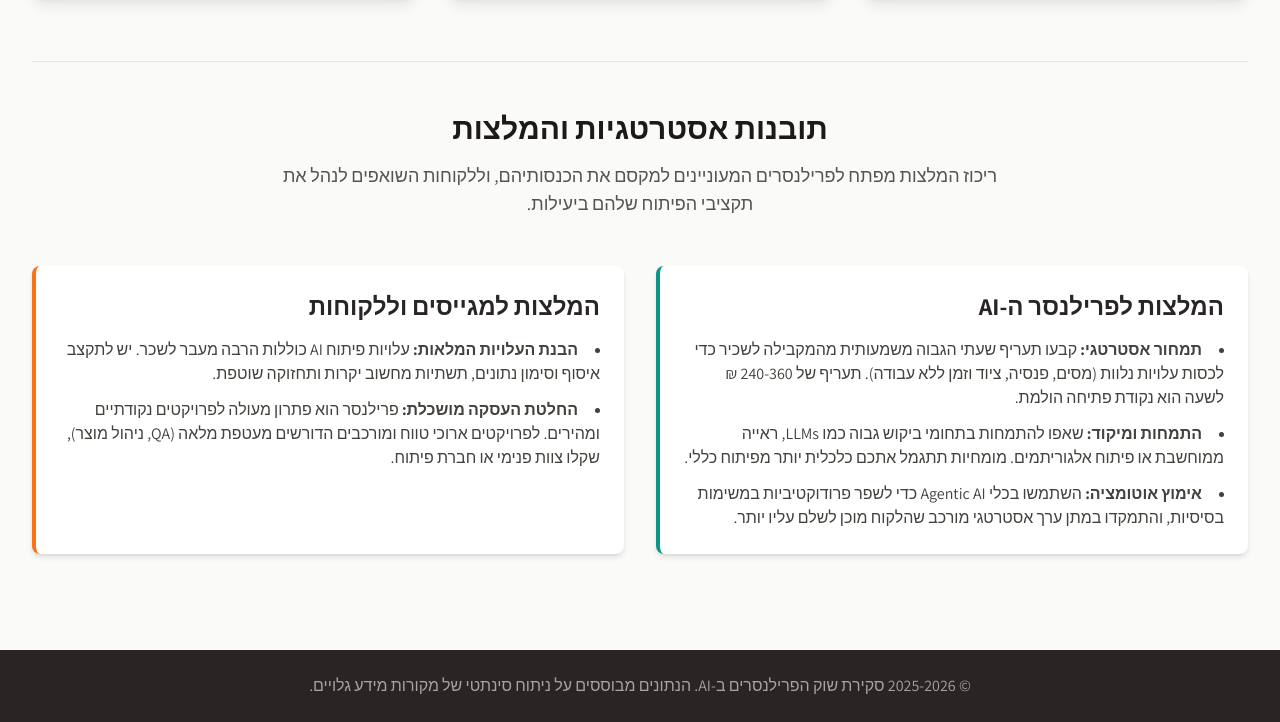
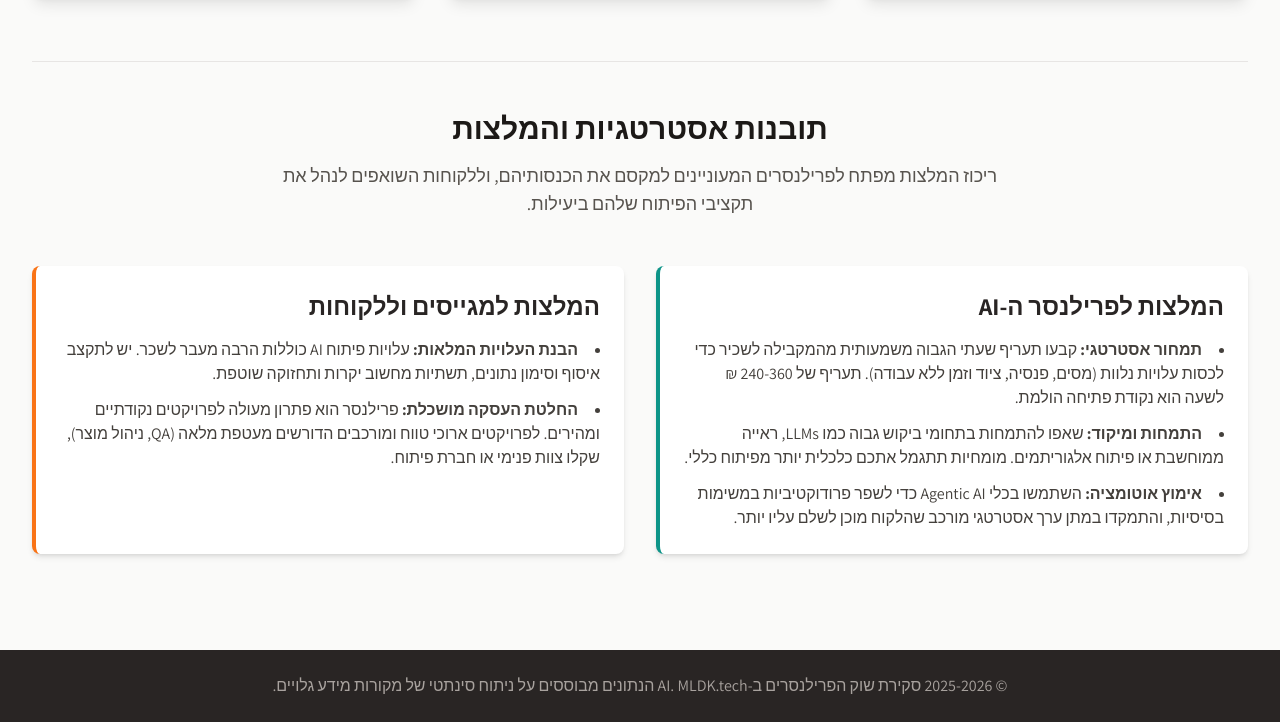
Before and after one commit to mldk-tech/Freelancers-in-Israel-2025, a plain HTML site: page index.html in a window 1280 px wide. Shown: the part 2348-3070 px from the top of the page. Drawn offline with nearby package versions, Linux system fonts and the light colour scheme.

Commit message:
add mldk.tech website link

```diff
--- a/index.html
+++ b/index.html
@@ -193,7 +193,7 @@
 
     <footer class="bg-stone-800 text-white mt-16">
         <div class="container mx-auto py-6 px-4 text-center text-stone-400">
-            <p>&copy; 2025-2026 סקירת שוק הפרילנסרים ב-AI. הנתונים מבוססים על ניתוח סינתטי של מקורות מידע גלויים.</p>
+            <p>&copy; 2025-2026 סקירת שוק הפרילנסרים ב-AI. <a href="https://mldk.tech">MLDK.tech</a> הנתונים מבוססים על ניתוח סינתטי של מקורות מידע גלויים.</p>
         </div>
     </footer>
 
```
